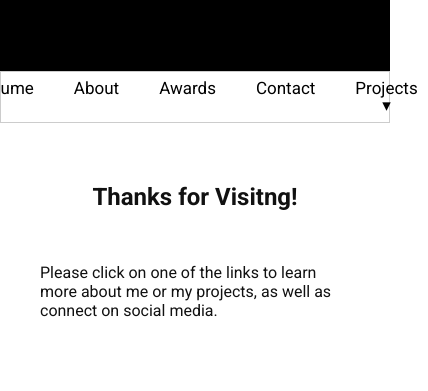
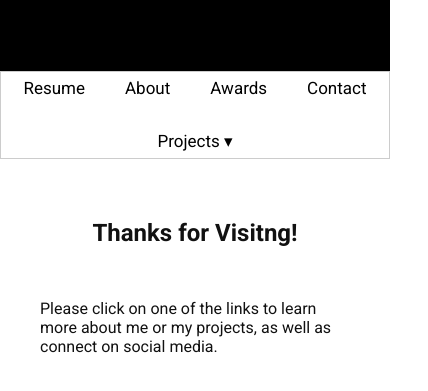
Before and after one commit to Paytonmen/paytonmen.github.io, a plain HTML site: page index.html in a window 390 px wide. Shown: the part 375-766 px from the top of the page, 428 px wide, since content can reach past the window. Drawn offline with Linux system fonts and the light colour scheme.

Commit message:
testing for mobile

```diff
--- a/style.css
+++ b/style.css
@@ -69,10 +69,12 @@ a {
 
 .navbar {
     display: flex;
+    flex-wrap: wrap;
     color: black;
     font-size: 17px;
     justify-content: center;
     gap: 20px;
+    box-sizing: border-box;
 }
 
 .nav-item {
```
